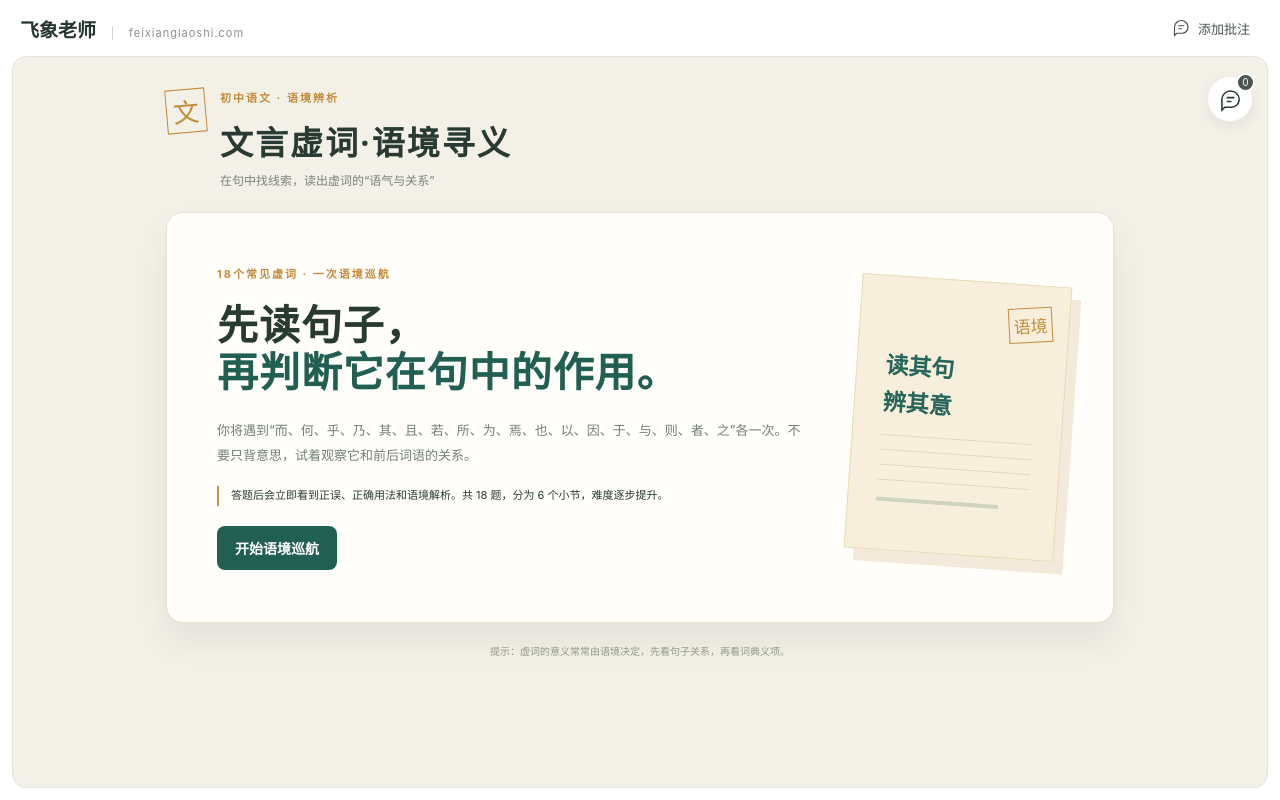
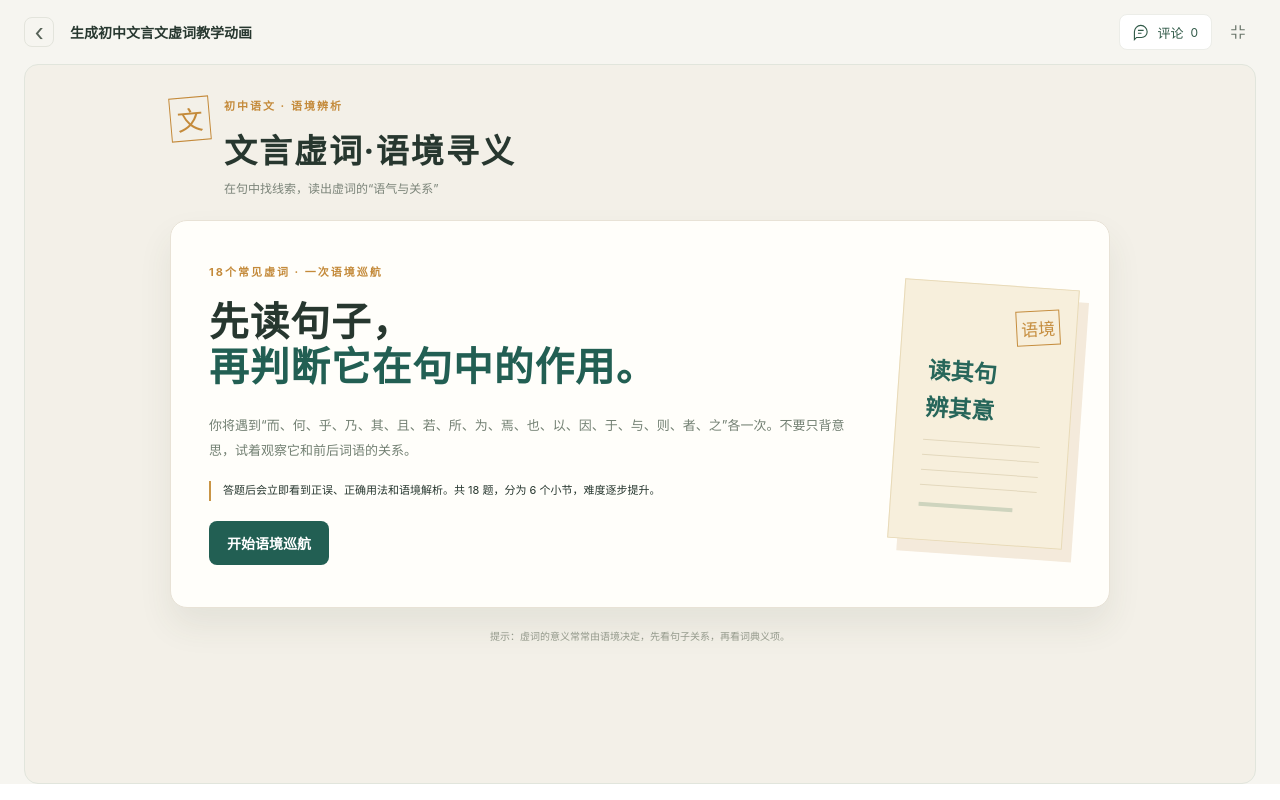
Before and after one commit to yangjintian0330-dotcom/feixiang-campus-collaboration, a plain HTML site: page share.html in a window 1280 px wide. Drawn offline with Linux system fonts and the light colour scheme.

Commit message:
Unify detail and fullscreen comment controls and layout

```diff
--- a/detail.css
+++ b/detail.css
@@ -49,3 +49,9 @@ body.detail-page{background:#f6f5f0;color:#27372f}
 .detail-footer-actions #detail-share:hover{background:#2b3227}
 @media(max-width:1100px){.detail-page .site-head{padding-right:324px}.detail-footer{flex-wrap:wrap}.detail-footer-actions{margin-left:auto}}
 @media(max-width:760px){.detail-page .site-head{padding-right:14px}.detail-footer{padding-right:12px}.detail-footer-actions button{min-width:60px;padding:6px 10px}}
+/* Standalone fullscreen uses the same toolbar and docked comment panel. */
+.detail-page.fullscreen-page .site-head{max-width:none;padding-right:24px}
+.detail-page.fullscreen-page:has(#panel:not([hidden])) .site-head{padding-right:364px}
+.detail-page.fullscreen-page .workspace,.detail-page.fullscreen-page.commenting .workspace{max-width:none;height:calc(100dvh - 80px)}
+@media(max-width:1100px){.detail-page.fullscreen-page:has(#panel:not([hidden])) .site-head{padding-right:324px}}
+@media(max-width:760px){.detail-page.fullscreen-page .site-head,.detail-page.fullscreen-page:has(#panel:not([hidden])) .site-head{padding-right:14px}.detail-page.fullscreen-page .workspace{height:calc(100dvh - 112px)}}
--- a/detail.html
+++ b/detail.html
@@ -1,5 +1,5 @@
 <!doctype html>
-<html lang="zh-CN"><head><meta charset="utf-8"><meta name="viewport" content="width=device-width,initial-scale=1"><title>文言虚词 · 语境寻义 — 飞象老师</title><link rel="stylesheet" href="comments.css?v=28"><link rel="stylesheet" href="document-preview.css?v=25"><link rel="stylesheet" href="detail.css?v=33"></head>
+<html lang="zh-CN"><head><meta charset="utf-8"><meta name="viewport" content="width=device-width,initial-scale=1"><title>文言虚词 · 语境寻义 — 飞象老师</title><link rel="stylesheet" href="comments.css?v=28"><link rel="stylesheet" href="document-preview.css?v=25"><link rel="stylesheet" href="detail.css?v=35"></head>
 <body class="detail-page" data-current-user="owner">
 <header class="site-head"><div class="detail-heading"><a class="detail-back" href="./works.html" aria-label="返回我的作品">‹</a><h1 id="detail-title">结合初中语文文言文常见18个虚词，生成虚词互动知识问答</h1></div><div class="tools"><button id="add-comment" class="mode-button" aria-label="添加批注" title="添加批注"></button></div></header>
 <div id="mode-tip" hidden><span><i></i>评论模式 · 点击课件中的文字、图片或卡片，添加评论</span><button id="exit-mode">退出评论</button></div>
@@ -8,4 +8,4 @@
 在第1、2课时初通文意的基础上，重点研读论辩场景，赏析墨子缜密的论辩逻辑，可以考虑跨学科教学，语文和美术、信息技术、思政等融合。</p><small>巧克力麦片</small></div></article><article class="detail-recommendation"><img src="./文件详情页_files/JwwmZNBGWQ35Vw39wE4R2c.png" alt="" loading="lazy"><div><p>毛泽东《采桑子重阳》</p><small>苍柏</small></div></article><article class="detail-recommendation"><img src="./文件详情页_files/hGMYD43Jpicq8ZjE9L75Cg.png" alt="" loading="lazy"><div><p>毛泽东沁园春雪教学动画</p><small>苍柏</small></div></article><article class="detail-recommendation"><img src="./文件详情页_files/RGxp4Gha6MbQEvf3U6adBT.png" alt="" loading="lazy"><div><p>九上语文第四单元第15-17课-词语听读释义书写默写系统V4.0-张贯峰</p><small>当历史老师育见AI</small></div></article><article class="detail-recommendation"><img src="./文件详情页_files/33jnxq68U2HXf5PR7qRmtM.png" alt="" loading="lazy"><div><p>生成公输劝说艺术教学动画</p><small>飞象用户</small></div></article><article class="detail-recommendation"><img src="./文件详情页_files/Het4X7wxGKfTLQnZAAHeMD.png" alt="" loading="lazy"><div><p>生成雷雨互动教学动画</p><small>飞象用户</small></div></article></aside></main>
 <footer class="detail-footer"><div class="detail-author"><span class="avatar">杨</span><div><strong>杨金田@上海市江湾初级中学</strong><small>欢迎大家收藏和下载我的作品～</small></div></div><div class="detail-footer-actions"><button id="detail-favorite" aria-pressed="false">☆ 收藏</button><button id="detail-adapt">一键改编</button><button id="detail-download">下载</button><button id="detail-share" class="primary">分享</button></div></footer><button id="threads-toggle" class="comments-bubble" aria-label="查看全部评论" title="查看全部评论"><span class="bubble-icon"></span><span id="count">0</span></button><section id="comment-card" hidden aria-label="评论详情"></section><div id="marquee" hidden></div><div id="markers"></div><div id="highlight" hidden></div>
 <form id="composer" hidden aria-label="添加评论"><div class="composer-head"><span class="avatar" id="composer-avatar">李</span><strong id="composer-name">李文静</strong><button type="button" id="cancel-comment" aria-label="取消评论">×</button></div><blockquote id="quote"></blockquote><textarea id="comment-input" maxlength="2000" placeholder="添加评论…" aria-label="评论内容"></textarea><div class="composer-foot"><span>⌘ / Ctrl + Enter 发送</span><button type="submit" id="send" disabled aria-label="确定" title="确定">✓</button></div></form>
-<div id="selection-tools" hidden><div class="selection-buttons"><button id="ai-edit">✧ AI 编辑</button><button id="selection-comment">评论</button><button id="cancel-selection" aria-label="取消选取">×</button></div><form id="ai-form" hidden><textarea id="ai-input" aria-label="修改要求" placeholder="说说你想怎么修改" maxlength="2000"></textarea><button id="ai-submit" disabled aria-label="提交修改要求">✓</button><p id="ai-feedback" hidden role="status">当前为交互原型，尚未接入 AI 修改。你的要求已保留。</p></form></div><div id="toast" role="status" hidden></div><script src="file-examples.js?v=25"></script><script src="document-preview.js?v=25"></script><script src="comments.js?v=34"></script><script src="detail.js?v=34"></script></body></html>
+<div id="selection-tools" hidden><div class="selection-buttons"><button id="ai-edit">✧ AI 编辑</button><button id="selection-comment">评论</button><button id="cancel-selection" aria-label="取消选取">×</button></div><form id="ai-form" hidden><textarea id="ai-input" aria-label="修改要求" placeholder="说说你想怎么修改" maxlength="2000"></textarea><button id="ai-submit" disabled aria-label="提交修改要求">✓</button><p id="ai-feedback" hidden role="status">当前为交互原型，尚未接入 AI 修改。你的要求已保留。</p></form></div><div id="toast" role="status" hidden></div><script src="file-examples.js?v=25"></script><script src="document-preview.js?v=25"></script><script src="comments.js?v=34"></script><script src="preview-controls.js?v=35"></script><script src="detail.js?v=35"></script></body></html>
--- /dev/null
+++ b/preview-controls.js
@@ -0,0 +1,31 @@
+(()=>{
+if(new URLSearchParams(location.search).has('embedded'))return;
+const $=id=>document.getElementById(id);
+const fullscreen=!document.body.classList.contains('detail-page');
+if(fullscreen){
+ document.body.classList.add('detail-page','fullscreen-page');
+ const header=document.querySelector('.site-head'),add=$('add-comment');
+ header.innerHTML='<div class="detail-heading"><a class="detail-back" aria-label="返回详情页">‹</a><h1 id="detail-title"></h1></div><div class="tools"></div>';
+ document.querySelector('.tools').append(add);
+ const exit=document.createElement('button');exit.id='detail-fullscreen';document.querySelector('.tools').append(exit);
+}
+const d=window.fileExamples[window.fileFormat];$('detail-title').textContent=d.title;
+const toggle=$('threads-toggle'),label=document.createElement('span');label.textContent='评论';toggle.insertBefore(label,$('count'));
+document.querySelector('.tools').append(toggle,$('detail-fullscreen'));
+document.querySelector('#panel .panel-head').insertBefore($('add-comment'),$('close-panel'));
+$('add-comment').title='选择或框选课件内容，添加批注';
+toggle.setAttribute('aria-controls','panel');
+const sync=()=>toggle.setAttribute('aria-expanded',String(!$('panel').hidden));
+new MutationObserver(sync).observe($('panel'),{attributes:true,attributeFilter:['hidden']});sync();
+function destination(){
+ const url=new URL(fullscreen?'detail.html':'share.html',location.href);
+ url.searchParams.set('format',window.fileFormat);
+ url.searchParams.set('surface',$('quiz').hidden?'cover':'quiz');
+ if(!$('panel').hidden)url.searchParams.set('comments','1');
+ return url.href;
+}
+const resize=$('detail-fullscreen');resize.title=fullscreen?'退出全屏':'全屏预览';resize.setAttribute('aria-label',resize.title);
+resize.innerHTML=fullscreen?'<svg width="18" height="18" viewBox="0 0 24 24" fill="none" stroke="currentColor" stroke-width="1.6"><path d="M9 3v6H3m12-6v6h6M3 15h6v6m6 0v-6h6"/></svg>':'<svg width="18" height="18" viewBox="0 0 24 24" fill="none" stroke="currentColor" stroke-width="1.6"><path d="M9 3H3v6m12-6h6v6M3 15v6h6m6 0h6v-6"/></svg>';
+resize.onclick=()=>location.href=destination();
+if(fullscreen){const back=document.querySelector('.detail-back');back.href=destination();back.onclick=e=>{e.preventDefault();location.href=destination();};}
+})();
--- a/share.html
+++ b/share.html
@@ -1,5 +1,5 @@
 <!doctype html>
-<html lang="zh-CN"><head><meta charset="utf-8"><meta name="viewport" content="width=device-width,initial-scale=1"><title>文言虚词 · 语境寻义 — 飞象老师</title><link rel="stylesheet" href="comments.css?v=28"><link rel="stylesheet" href="document-preview.css?v=25"></head>
+<html lang="zh-CN"><head><meta charset="utf-8"><meta name="viewport" content="width=device-width,initial-scale=1"><title>文言虚词 · 语境寻义 — 飞象老师</title><link rel="stylesheet" href="comments.css?v=28"><link rel="stylesheet" href="document-preview.css?v=25"><link rel="stylesheet" href="detail.css?v=35"></head>
 <body data-current-user="owner">
 <header class="site-head"><a class="brand" href="./" aria-label="返回飞象老师工作台">飞象老师<span>feixianglaoshi.com</span></a><div class="tools"><button id="add-comment" class="mode-button" aria-label="添加批注" title="添加批注"></button></div></header>
 <div id="mode-tip" hidden><span><i></i>评论模式 · 点击课件中的文字、图片或卡片，添加评论</span><button id="exit-mode">退出评论</button></div>
@@ -7,4 +7,4 @@
 <aside id="panel" hidden aria-label="课件评论"><div class="panel-head"><h2>评论 <span id="panel-count">0</span></h2><button id="close-panel" aria-label="关闭评论面板">×</button></div><div id="thread-list"></div><div class="panel-bulk" id="panel-bulk" hidden><button id="revise-all" class="primary">一键全部修改</button></div></aside></main>
 <button id="threads-toggle" class="comments-bubble" aria-label="查看全部评论" title="查看全部评论"><span class="bubble-icon"></span><span id="count">0</span></button><section id="comment-card" hidden aria-label="评论详情"></section><div id="marquee" hidden></div><div id="markers"></div><div id="highlight" hidden></div>
 <form id="composer" hidden aria-label="添加评论"><div class="composer-head"><span class="avatar" id="composer-avatar">李</span><strong id="composer-name">李文静</strong><button type="button" id="cancel-comment" aria-label="取消评论">×</button></div><blockquote id="quote"></blockquote><textarea id="comment-input" maxlength="2000" placeholder="添加评论…" aria-label="评论内容"></textarea><div class="composer-foot"><span>⌘ / Ctrl + Enter 发送</span><button type="submit" id="send" disabled aria-label="确定" title="确定">✓</button></div></form>
-<div id="selection-tools" hidden><div class="selection-buttons"><button id="ai-edit">✧ AI 编辑</button><button id="selection-comment">评论</button><button id="cancel-selection" aria-label="取消选取">×</button></div><form id="ai-form" hidden><textarea id="ai-input" aria-label="修改要求" placeholder="说说你想怎么修改" maxlength="2000"></textarea><button id="ai-submit" disabled aria-label="提交修改要求">✓</button><p id="ai-feedback" hidden role="status">当前为交互原型，尚未接入 AI 修改。你的要求已保留。</p></form></div><div id="toast" role="status" hidden></div><script src="file-examples.js?v=25"></script><script src="document-preview.js?v=25"></script><script src="comments.js?v=34"></script></body></html>
+<div id="selection-tools" hidden><div class="selection-buttons"><button id="ai-edit">✧ AI 编辑</button><button id="selection-comment">评论</button><button id="cancel-selection" aria-label="取消选取">×</button></div><form id="ai-form" hidden><textarea id="ai-input" aria-label="修改要求" placeholder="说说你想怎么修改" maxlength="2000"></textarea><button id="ai-submit" disabled aria-label="提交修改要求">✓</button><p id="ai-feedback" hidden role="status">当前为交互原型，尚未接入 AI 修改。你的要求已保留。</p></form></div><div id="toast" role="status" hidden></div><script src="file-examples.js?v=25"></script><script src="document-preview.js?v=25"></script><script src="comments.js?v=34"></script><script src="preview-controls.js?v=35"></script></body></html>
```
Also changed, not shown: detail.js (+0 -18 lines).
